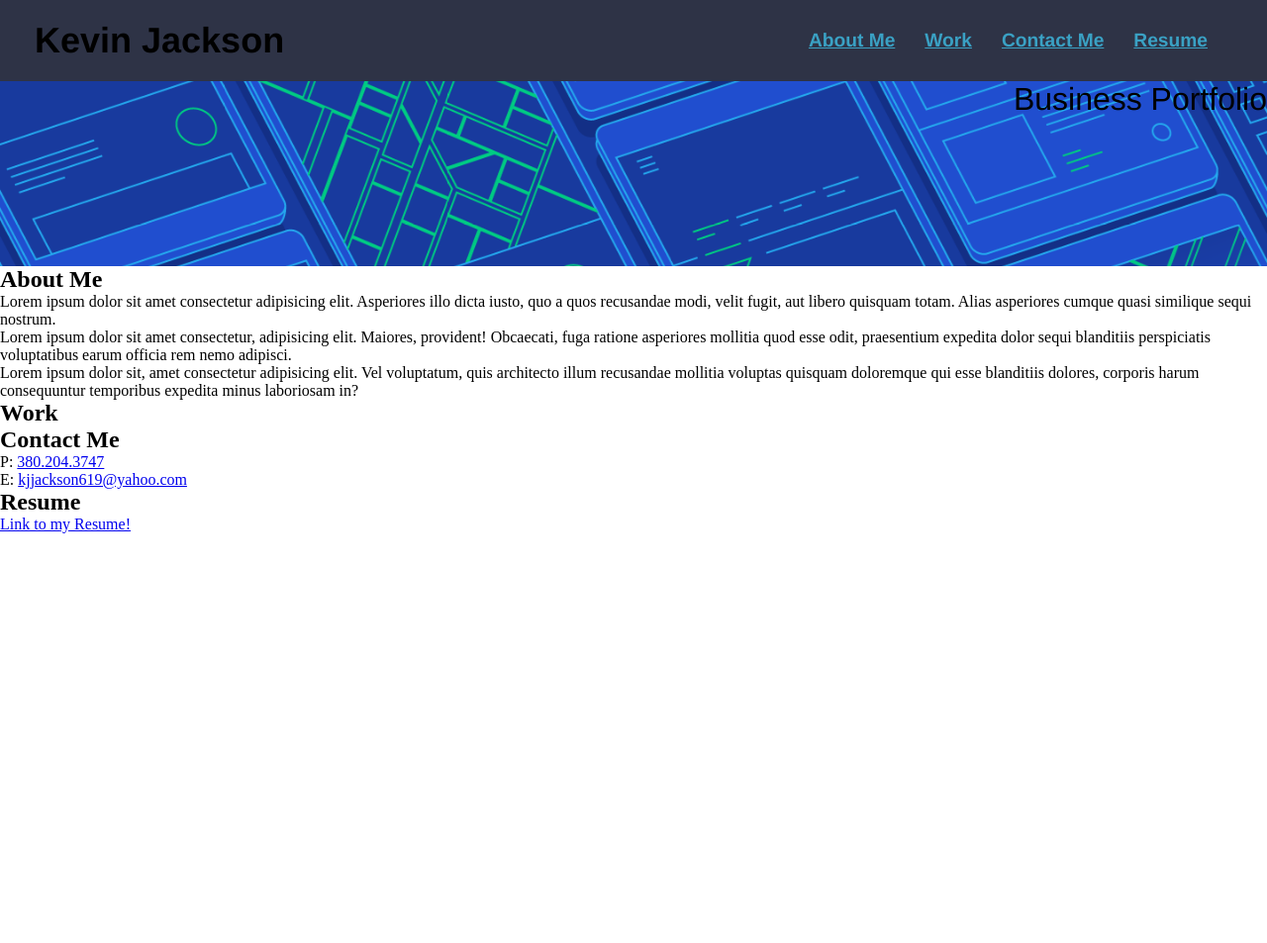
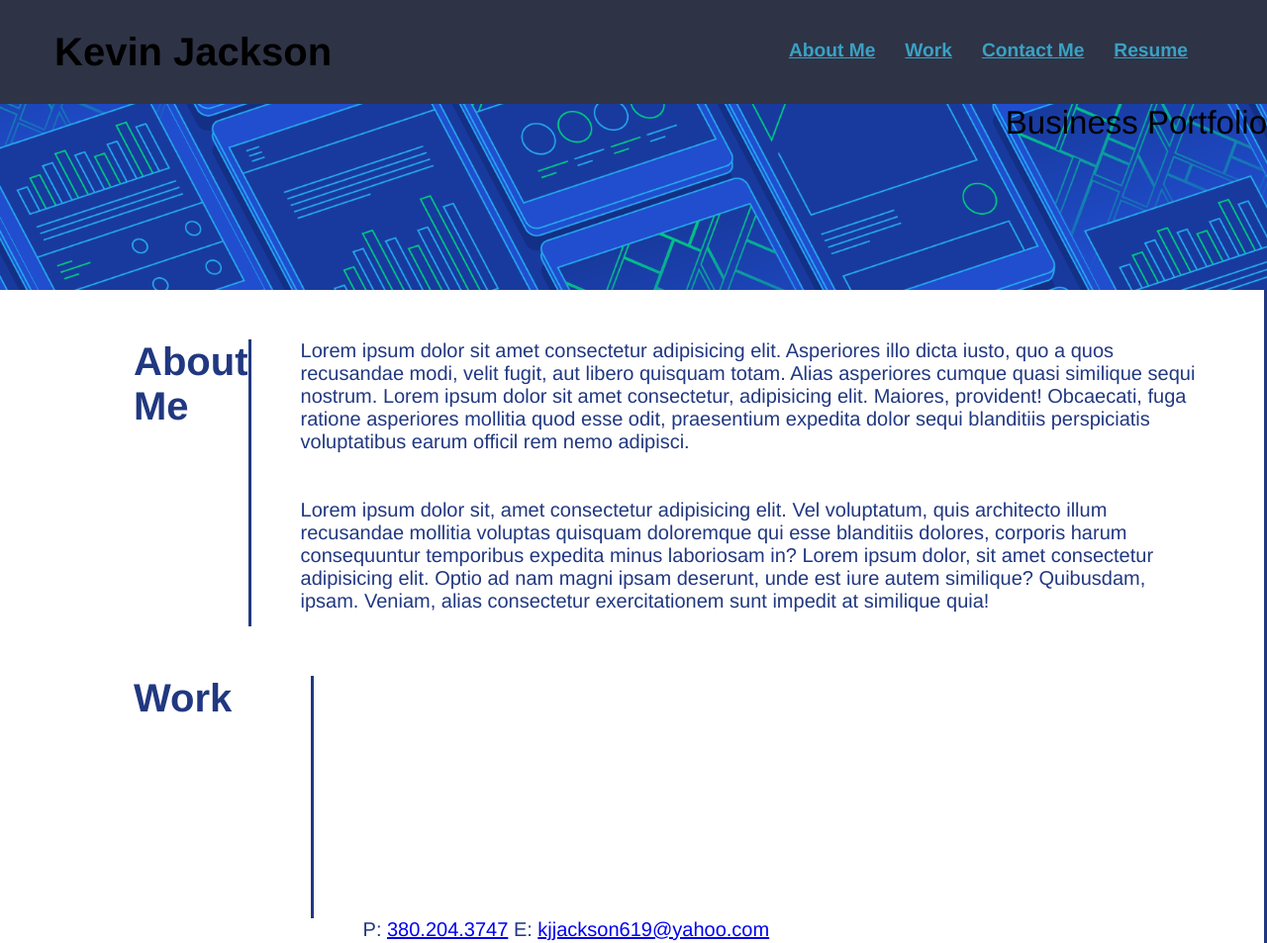
Before and after one commit to kjjackson619/Kevin-Jackson-Professional-Portfolio, a plain HTML site: page index.html in a window 1280 px wide. Shown: the top 953 px of the page at 99% size. Before the commit the page ends 800 px from the top, so only its background shows below. Drawn offline with Linux system fonts and the light colour scheme.

Commit message:
content sections

```diff
--- a/assets/css/style.css
+++ b/assets/css/style.css
@@ -1,7 +1,7 @@
 :root {
     --primary-color: rgb(46, 51, 70);
     --secondary-color: rgb(58, 161, 196);
-    --tertiary-color: rgb(250, 250, 250);;
+    --tertiary-color: rgb(33, 56, 129);
 }
 
 * {
@@ -15,7 +15,7 @@ header {
     justify-content: space-between;
     background-color: var(--primary-color);
     margin: 0;
-    padding: 20px 35px;
+    padding: 30px 55px;
     z-index: 9999;
     position: sticky;
     position: -webkit-sticky;
@@ -24,7 +24,7 @@ header {
 header h1 {
     font-weight: bold;
     margin: 0;
-    font-size: 36px;
+    font-size: 40px;
     font-family: Helvetica, Arial, sans-serif;
 }
 header a {
@@ -52,7 +52,14 @@ header nav ul li a:hover {
     text-shadow: none;
 
 }
-.subtitle {
+footer {
+    display: flex;
+    flex-wrap: wrap;
+    width: 100%;
+    background: var(--primary-color);
+    padding: 25px 35px;
+}
+.hook {
     background-image: url("../images/ux-designer-portfolios-59442fc10a13700c71c7e7f0951416fe.png");
     background-size: cover;
     align-items: flex-start;
@@ -60,19 +67,46 @@ header nav ul li a:hover {
     background-position: 80%;
     padding-bottom: 150px;
 }
-.subtitle h1 {
+.hook-title h1 {
     text-align: right;
     font-family: Helvetica, Arial, sans-serif;
     font-weight: normal;
+    font-size: 33px;
 }
-.elements {
-    display: block;
+.section-title {
+    font-size: 40px;
+    font-family: Helvetica, Arial, sans-serif;
+    color: var(--tertiary-color);
+    padding-bottom: 200px;
+    width: 15%;
+    margin: 50px 50px 0 125px;
+    padding-left: 10px;
+    border-right: 3px solid;
 }
-.elements h2 {
-    flex-wrap: wrap;
-    display: flex;
+.bio, .projects, .contact, .my-resume {
+    color: var(--tertiary-color);
+    border-right: 3px solid;
+    width: 100%;
+    justify-content: space-between;
+}
+
+.bio p, .contact-info, .resume-link {
+    color: var(--tertiary-color);
+    font-size: 20px;
+    font-family: Helvetica, Arial, sans-serif;
+}
+.bio p {
+    margin: 50px 50px 0 0;
+    padding-right: 10px;
+}
+.contact-info {
+justify-content: space-between;
+}
+
+.resume-link {
 
 }
-.elements p {
 
+.flex-row {
+    display: flex;
 }
--- a/index.html
+++ b/index.html
@@ -5,6 +5,7 @@
     <meta charset="UTF-8" />
     <title>Kevin Jackson's Portfolio</title>
     <link rel="stylesheet" href="assets/css/style.css" />
+    <meta name="viewport" content="width=device-width, initial-scale=1.0" />
 </head>
 
 <body>
@@ -32,34 +33,68 @@
     </header>
     <!-- subtitle -->
 
-    <div class="subtitle">
-        <h1>Business Portfolio</h1>
-    </div>
+    <section class="hook">
+        <div class="hook-title">
+            <h1>Business Portfolio</h1>
+        </div>
+    </section>
     <!-- elements -->
-    <div class="elements">
-        <h2>About Me</h2>
-        <p>Lorem ipsum dolor sit amet consectetur adipisicing elit. Asperiores illo dicta iusto, quo a quos recusandae
-            modi,
-            velit fugit, aut libero quisquam totam. Alias asperiores cumque quasi similique sequi nostrum.</p>
-        <p>Lorem ipsum dolor sit amet consectetur, adipisicing elit. Maiores, provident! Obcaecati, fuga ratione
-            asperiores
-            mollitia quod esse odit, praesentium expedita dolor sequi blanditiis perspiciatis voluptatibus earum officia
-            rem
-            nemo adipisci.</p>
-        <p>Lorem ipsum dolor sit, amet consectetur adipisicing elit. Vel voluptatum, quis architecto illum recusandae
-            mollitia voluptas quisquam doloremque qui esse blanditiis dolores, corporis harum consequuntur temporibus
-            expedita minus laboriosam in?</p>
 
-        <h2>Work</h2>
-        <h2>Contact Me</h2>
-        P: <a href="380.204.3747">380.204.3747</a><br />
-        E: <a href="mailto:kjjackson619@yahoo.com">kjjackson619@yahoo.com</a>
+    <!-- About Me section -->
+    <section id="about-me" class="bio">
+        <div class="flex-row">
+            <h2 class="section-title secondary-border">About Me</h2>
+            <p>Lorem ipsum dolor sit amet consectetur adipisicing elit. Asperiores illo dicta iusto, quo a quos
+                recusandae modi, velit fugit, aut libero quisquam totam. Alias asperiores cumque quasi similique sequi
+                nostrum. Lorem ipsum dolor sit amet consectetur, adipisicing elit. Maiores, provident! Obcaecati, fuga
+                ratione asperiores mollitia quod esse odit, praesentium expedita dolor sequi blanditiis perspiciatis
+                voluptatibus earum
+                officil rem nemo adipisci. <br />
+                <br />
+                <br />
 
-        <h2>Resume</h2>
-        <div>
-            <a href="/">Link to my Resume!</a>
+                Lorem ipsum dolor sit, amet consectetur adipisicing elit. Vel voluptatum,
+                quis architecto illum
+                recusandae mollitia voluptas quisquam doloremque qui esse blanditiis dolores, corporis harum
+                consequuntur
+                temporibus expedita minus laboriosam in? Lorem ipsum dolor, sit amet consectetur adipisicing elit. Optio
+                ad nam magni ipsam deserunt, unde est iure autem similique? Quibusdam, ipsam. Veniam, alias consectetur
+                exercitationem sunt impedit at similique quia!
+            </p>
+
         </div>
-    </div>
+    </section>
+
+    <!-- Work section -->
+    <section id="work" class="projects">
+        <div class="flex-row">
+            <h2 class="section-title secondary-border">Work</h2>
+        </div>
+        <div class="project">
+
+        </div>
+    </section>
+    <!-- Contact Me section -->
+    <section id="contact-me" class="contact">
+        <div class="flex-row">
+            <h2 class="section-title secondary-border">Contact Me</h2>
+            <div class="contact-info">
+                P: <a href="380.204.3747">380.204.3747</a>
+                E: <a href="mailto:kjjackson619@yahoo.com">kjjackson619@yahoo.com</a>
+            </div>
+        </div>
+    </section>
+
+    <!-- Resume section -->
+    <section id="resume" class="my-resume">
+        <div class="flex-row">
+            <h2 class="section-title secondary-border">Resume</h2>
+            <div class="resume-link">
+                <a href="/">Link to my Resume!</a>
+            </div>
+        </div>
+        </div>
+    </section>
     <!-- footer -->
     <footer>
     </footer>
```
